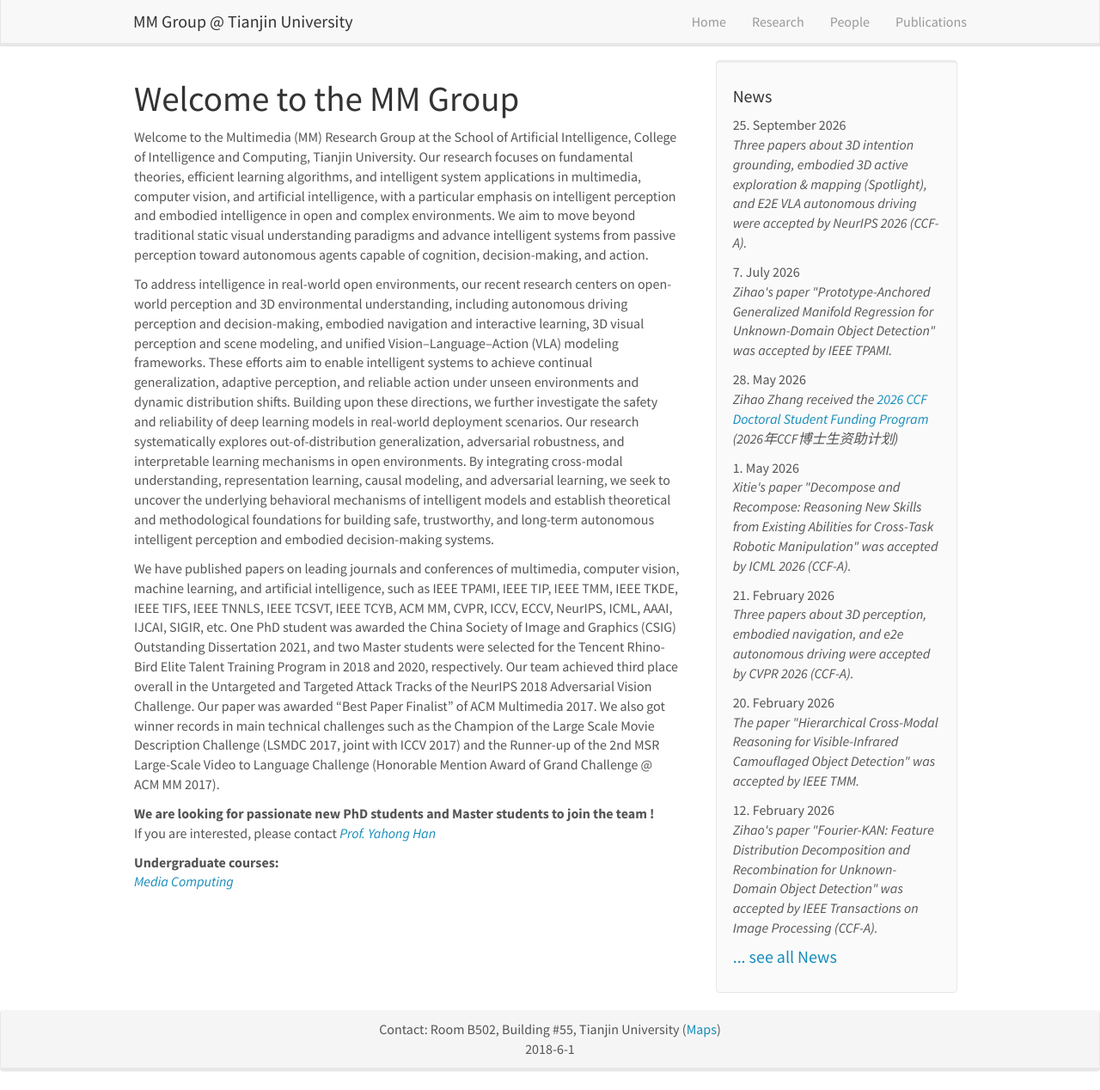
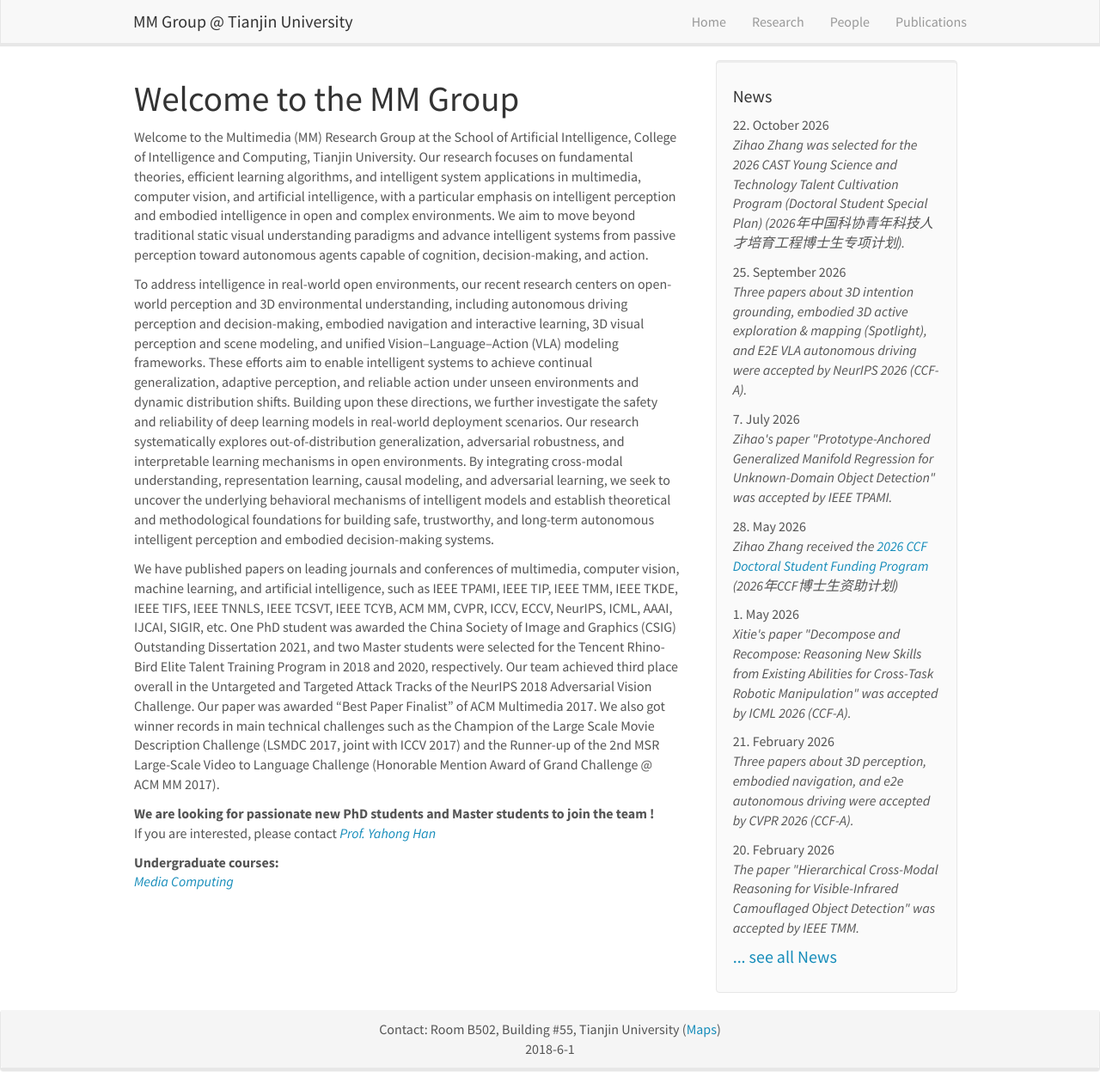
Before and after one commit to tjumm/tjumm.github.io, a Jekyll site: the page built from _pages/home.md, in a window 1280 px wide and 1268 px high. Shown: the whole window at 86% size. Built offline with Jekyll 4.4.1, drawn with Linux system fonts in a browser that asks for light colours; comment, search, counter and statistics services are not loaded.

Commit message:
Update news.yml

```diff
--- a/_data/news.yml
+++ b/_data/news.yml
@@ -1,3 +1,6 @@
+- date: 22. October 2026
+  headline: "Zihao Zhang was selected for the 2026 CAST Young Science and Technology Talent Cultivation Program (Doctoral Student Special Plan) (2026年中国科协青年科技人才培育工程博士生专项计划)."
+
 - date: 25. September 2026
   headline: "Three papers about 3D intention grounding, embodied 3D active exploration & mapping (Spotlight), and E2E VLA autonomous driving were accepted by NeurIPS 2026 (CCF-A). "
 
```
